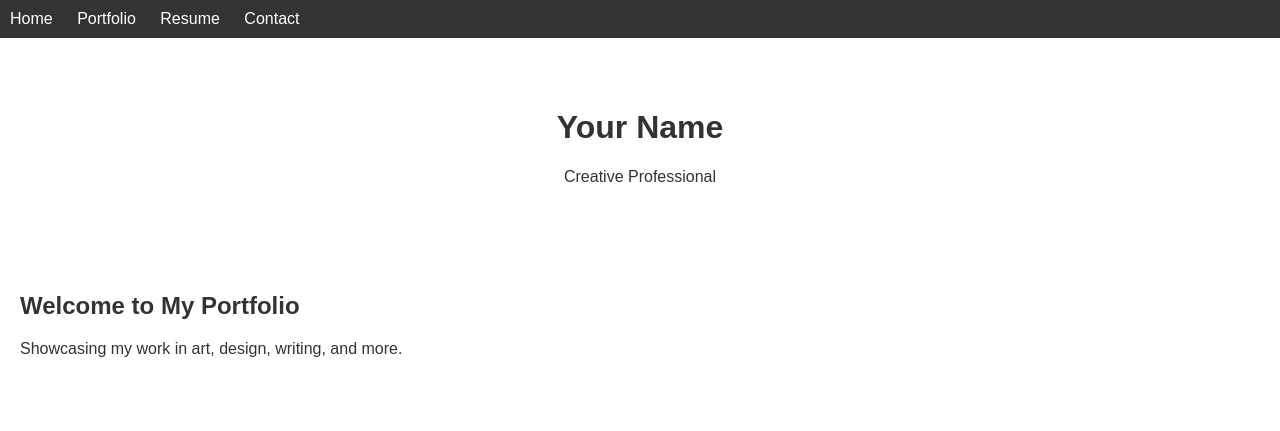
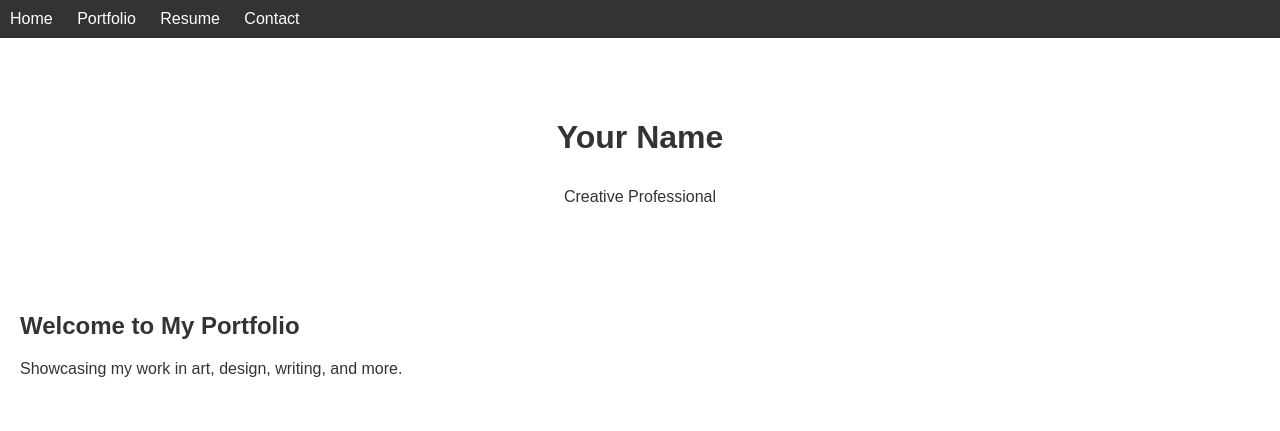
Before and after one commit to Manikothakota-git/updated-resume.github.io, a plain HTML site: page index.html in a window 1280 px wide. Shown: the top 431 px of the page. Drawn offline with Linux system fonts and the light colour scheme.

Commit message:
Update index.html

```diff
--- a/index.html
+++ b/index.html
@@ -22,7 +22,7 @@
 
     <!-- Header Section -->
     <header>
-        <h1>Your Name</h1>
+        <h1 style="color: #333; background-color: #fff; padding: 10px;">Your Name</h1>
         <p>Creative Professional</p>
     </header>
 
```
